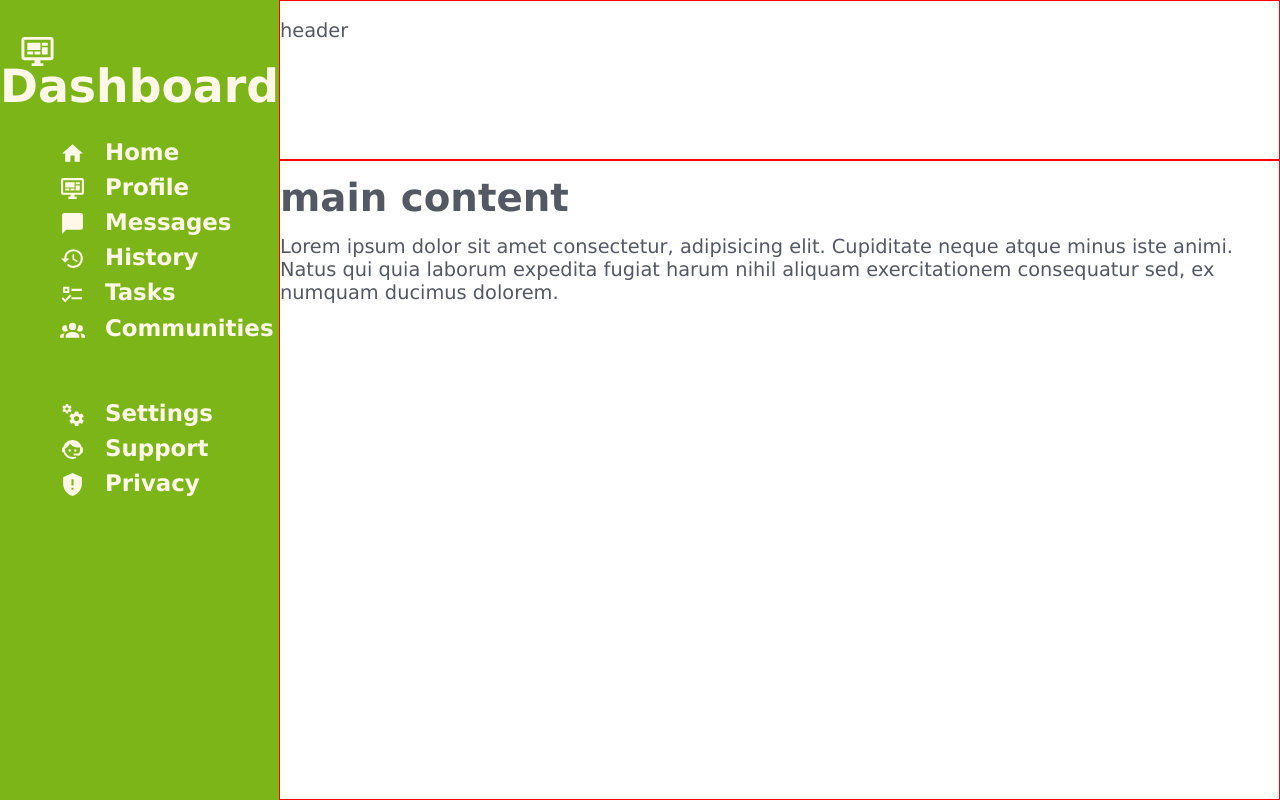
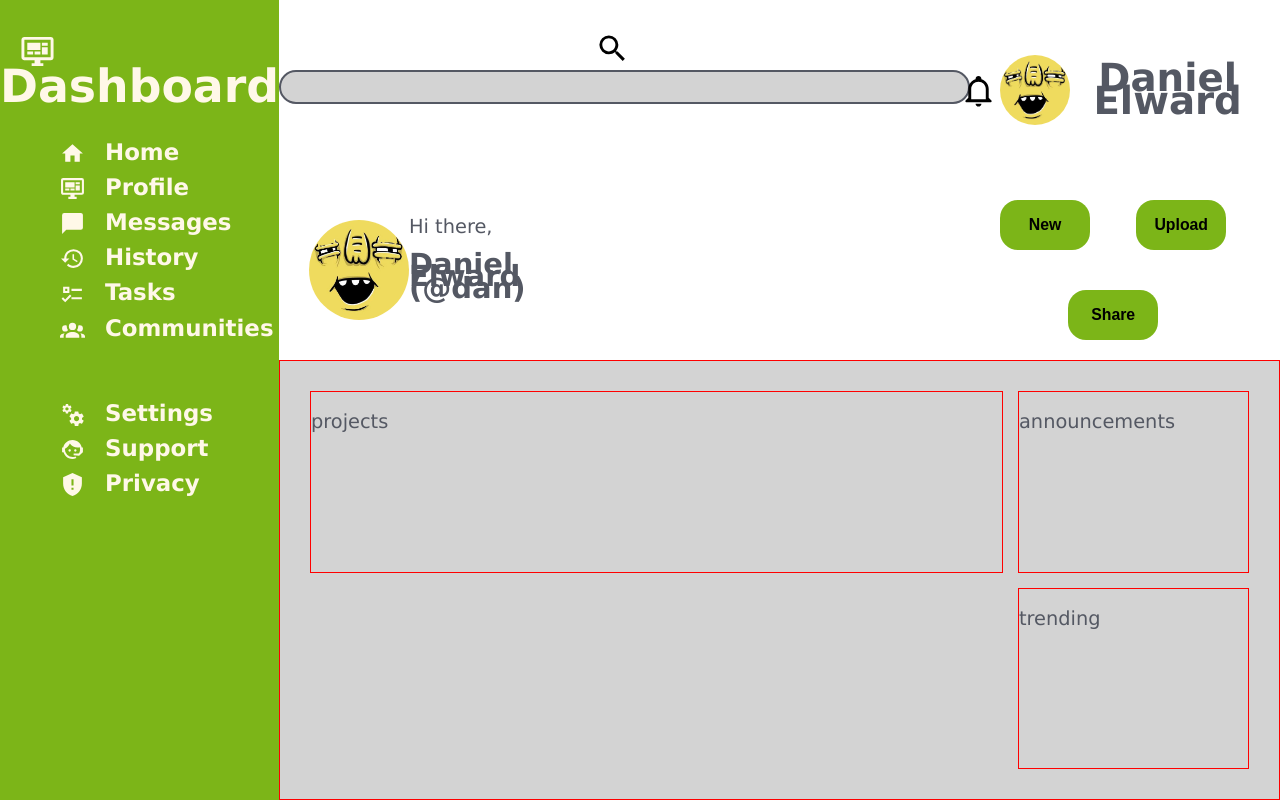
Before and after one commit to daniel-elward/dashboard, a plain HTML site: page index.html in a window 1280 px wide. Drawn offline with Linux system fonts and the light colour scheme.

Commit message:
header bar
added the complete heading section.

```diff
--- a/index.html
+++ b/index.html
@@ -9,7 +9,37 @@
 <body>
 <div class="wrapper">
     <div class="header">
-        <p>header</p>
+        <div class="search-bar">
+            <form>
+                <button><img src="img/search-btn.svg" alt="Search button" width="35px" height="35px"></button>
+
+                <input type="text" size="80">
+            </form>
+        </div>
+
+        <div class="user-info">
+            <img src="img/notification.svg" alt="Notifications icon" width="35px" height="35px">
+
+            <img src="img/profile-img.jpg" alt="Users profile image" width="70px" height="70px">
+
+            <h1>Daniel Elward</h1>
+        </div>
+
+        <div class="greeting">
+            <img src="img/profile-img.jpg" alt="Users profile image" width="100px" height="100px">
+
+            <span<p>Hi there,</p>
+
+            <h2>Daniel Elward (@dan)</h2></span>
+        </div>
+
+        <div class="quick-links">
+            <form>
+                <button>New</button>
+                <button>Upload</button>
+                <button>Share</button>
+            </form>
+        </div>
     </div>
 
     <div class="side-bar">
@@ -35,10 +65,18 @@
         </div>
     </div>
 
-    <div class="main-content">
-        <h1>main content</h1>
+    <div class="main-content-wrapper">
+        <div class="projects">
+            <p>projects</p>
+        </div>
 
-        <p>Lorem ipsum dolor sit amet consectetur, adipisicing elit. Cupiditate neque atque minus iste animi. Natus qui quia laborum expedita fugiat harum nihil aliquam exercitationem consequatur sed, ex numquam ducimus dolorem.</p>
+        <div class="announcements">
+            <p>announcements</p>
+        </div>
+
+        <div class="trending">
+            <p>trending</p>
+        </div>
     </div>
 </div>
 </body>
--- a/style.css
+++ b/style.css
@@ -51,12 +51,102 @@ html, body {
 
 .header {
     grid-column: 2/2;
+    display: grid;
+    grid-template-columns: 1fr 1fr 1fr;
+    grid-template-rows: 1fr 1fr;
+}
+
+.search-bar {
+    grid-column: 1/3;
+    padding: 30px 0;
+    text-align: center;
+}
+
+.search-bar input {
+    height: 30px;
+    border-radius: 20px;
+    padding: 0 15px;
+    border: 2px solid #545863;
+    background-color: lightgray;
+}
+
+.search-bar button {
+    background: none;
+    border: none;
+    vertical-align: middle;
+}
+
+.user-info {
+    grid-column: 3/3;
+    display: grid;
+    grid-template-columns: 1fr 1fr 5fr;
+    padding: 15px;
+    text-align: center;
+    align-items: center;
+}
+
+.user-info img, .greeting img {
+    border-radius: 60px;
+}
+
+.greeting {
+    grid-column: 1/1;
+    display: grid;
+    grid-template-columns: 1fr 2fr;
+    padding: 15px 30px;
+    line-height: 0.7rem;
+    align-items: center;
+}
+
+.quick-links {
+    display: grid;
+    align-items: center;
+    text-align: center;
+    grid-column: 3/3;
+}
+
+.quick-links button {
+    width: 90px;
+    height: 50px;
+    border-radius: 18px;
+    font-weight: bold;
+    font-size: 0.9rem;
+    margin: 20px;
+    background-color: #7cb518;
+    outline: none;
+    border: none;
+}
+
+.main-content-wrapper {
+    grid-column: 2/2;
+    display: grid;
+    grid-template-columns: 3fr 1fr;
+    grid-template-rows: 1fr 1fr;
+    background-color: lightgray;
+    padding: 30px;
+    gap: 15px;
 
     border: 1px solid red;
 }
 
-.main-content {
-    grid-column: 2/2;
-
+.projects {
+    grid-column: 1/1;
+    grid-row: 1/2;
     border: 1px solid red;
 }
+
+.announcements {
+    grid-column: 2/2;
+    border: 1px solid red;
+}
+
+.trending {
+    grid-column: 2/2;
+    border: 1px solid red;
+}
+
+.content-card {
+    border: 1px solid red;
+    width: 30%;
+    min-height: 300px;
+}
```
Also changed, not shown: img/notification.svg (added), img/profile-img.jpg (added), img/search-btn.svg (added).
